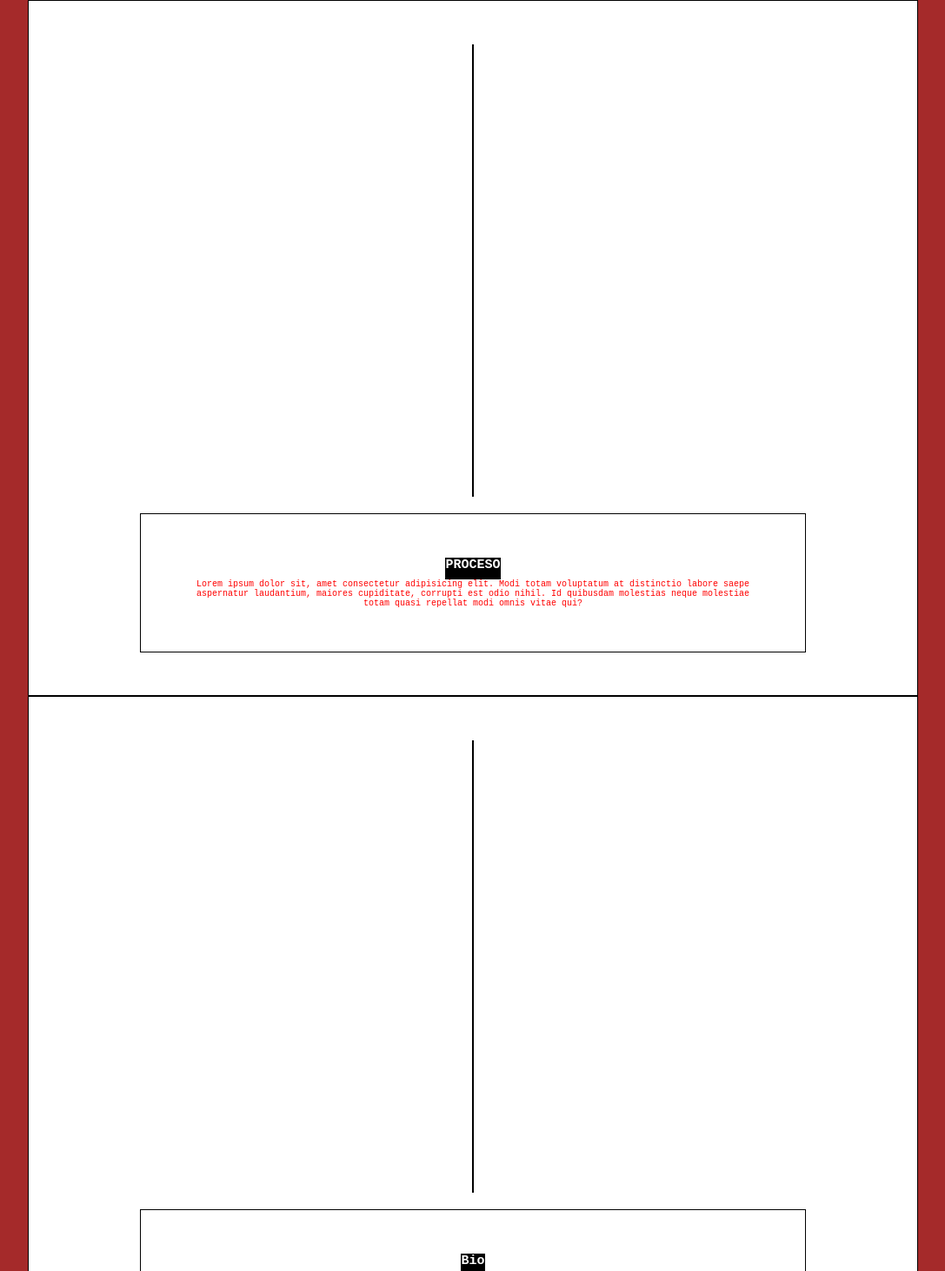
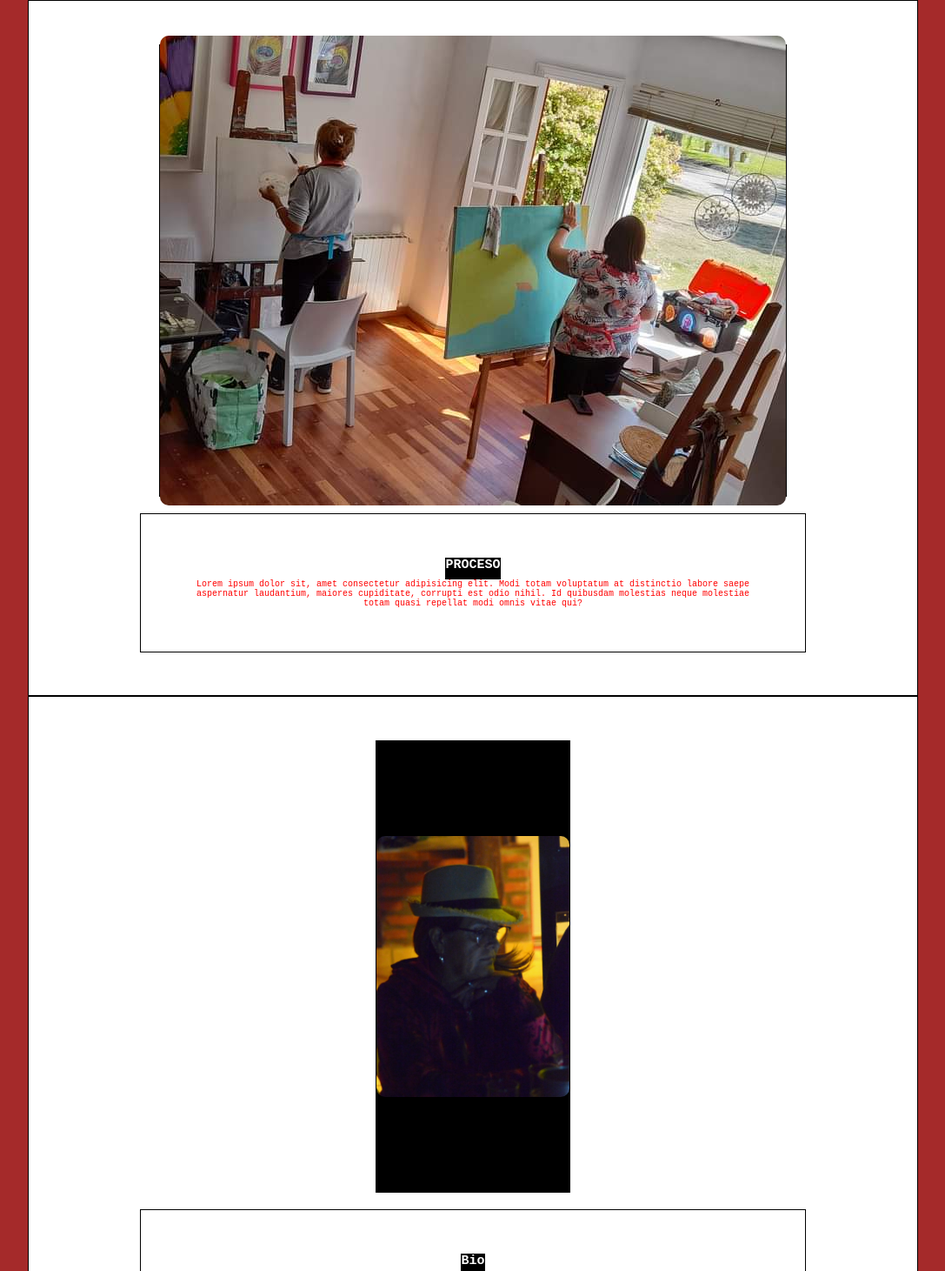
Before and after one commit to LAllisio/MuestraECabral, a plain HTML site: page PAGINAS/artista.html in a window 1280 px wide. Shown: the part 880-2341 px from the top of the page at 87% size, without its empty margins (96-1183 px from the left). Drawn offline with Linux system fonts and the light colour scheme.

Commit message:
antesDeMovil

```diff
--- a/CSS/estilos.css
+++ b/CSS/estilos.css
@@ -427,5 +427,8 @@ ul {list-style-type: none;}
     border: solid 1px black;
     position: relative;
     text-align: center;
-    display: flex;
+    display: inline-block;
 }
+
+#ellaPerfil{box-sizing: border-box;
+height: 300px;}
--- a/PAGINAS/artista.html
+++ b/PAGINAS/artista.html
@@ -68,7 +68,7 @@
     <!-- PRIMERA SECCION  -->
         <section id="Proceso">
             <div class="imagenTema">
-                <img src="" alt="">
+                <img src="../IMAGENES/proceso2.jpeg" alt="pintandoS">
             </div>
             <article class="descripcionTematica">
                 <h2>PROCESO</h2>
@@ -78,7 +78,7 @@
     <!-- SEGUNDA SECCION  -->
         <section id="Bio">
             <div class="imagenTema">
-                <img src="" alt="">
+                <img id="ellaPerfil" src="/IMAGENES/Bio.jpg" alt="ella perfil" width="50%">
             </div>
             <article class="descripcionTematica">
                 <h2>Bio</h2>
```
Also changed, not shown: PAGINAS/participaciones.html (+1 -1 lines), IMAGENES/Bio.jpg (added).
